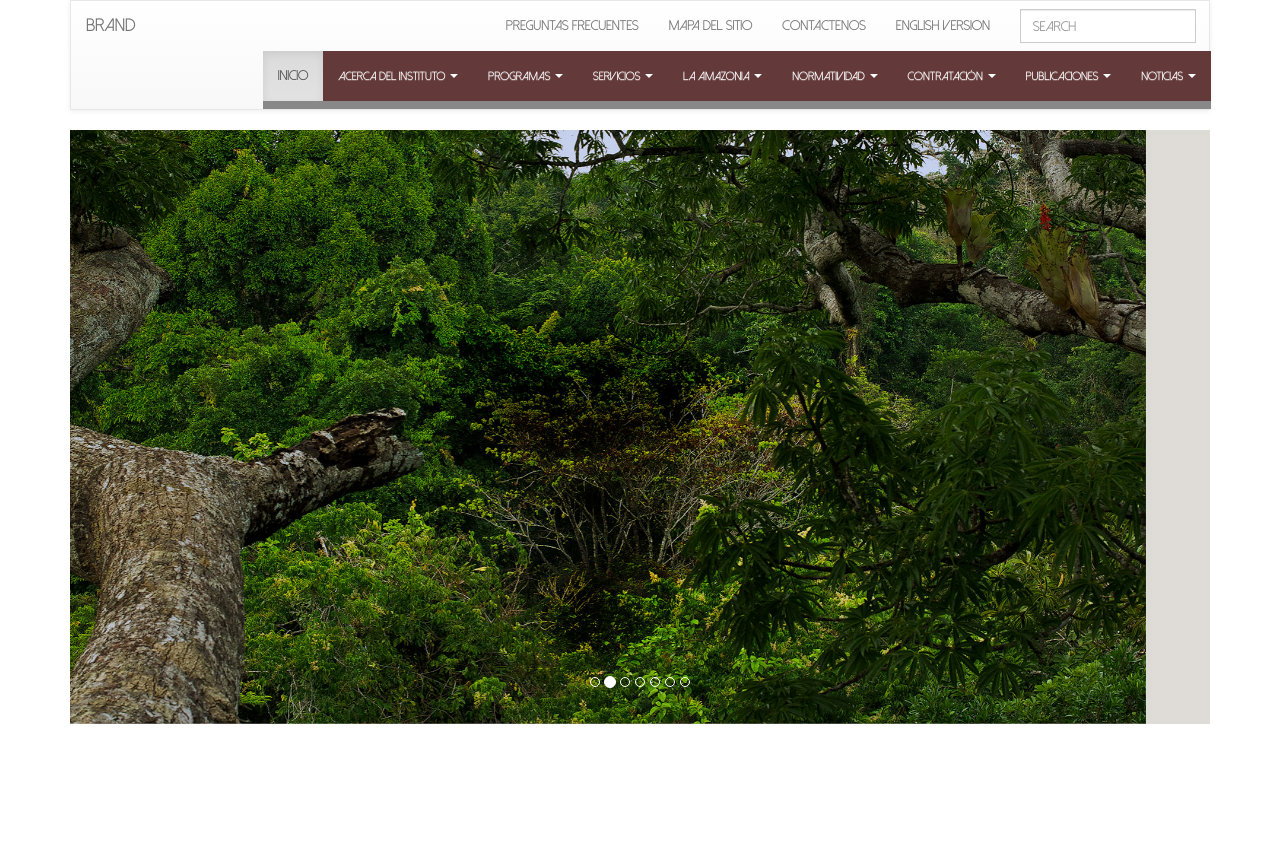
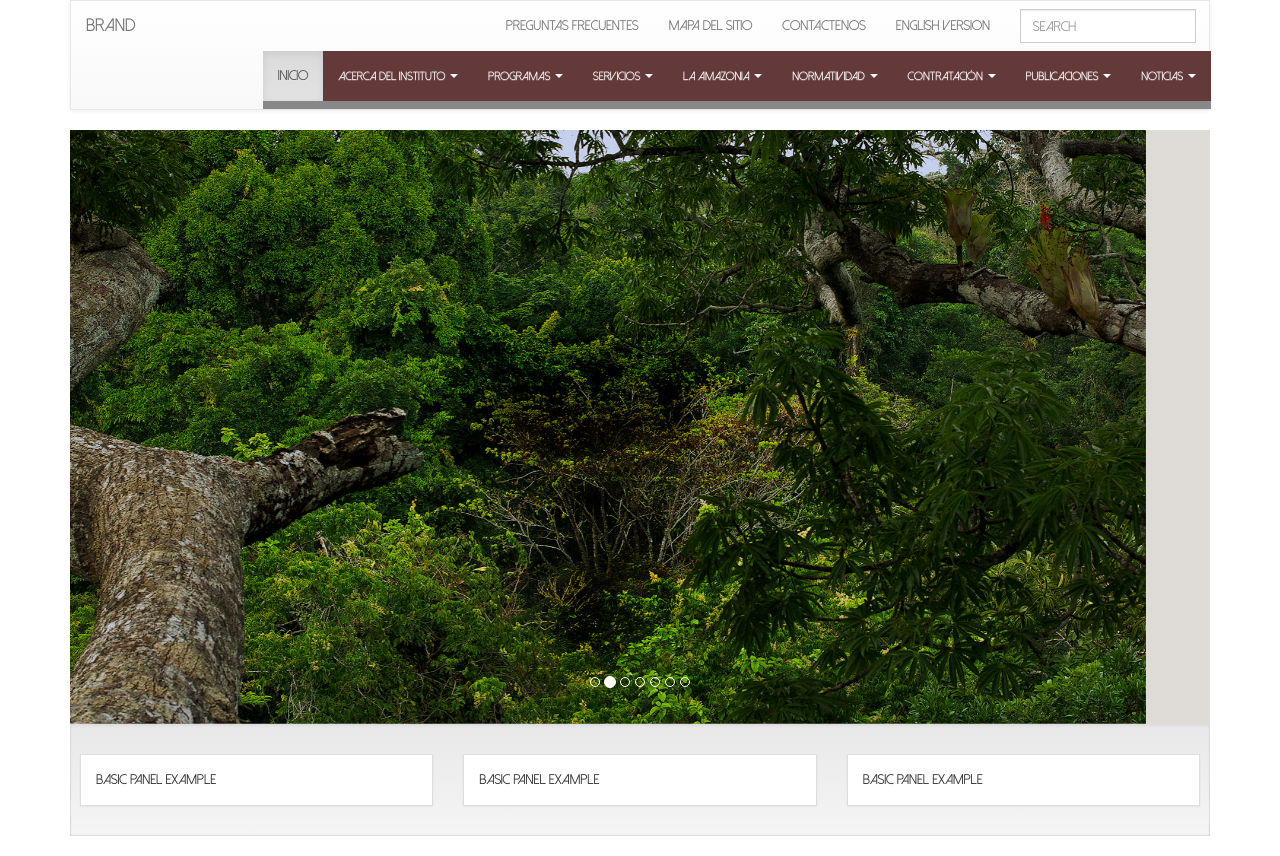
Before and after one commit to kyxer/sinchi_project, a plain HTML site: page home.html in a window 1280 px wide. Before the commit the page ends 800 px from the top, so only its background shows below. Drawn offline with Linux system fonts and the light colour scheme.

Commit message:
add panels

```diff
--- a/home.html
+++ b/home.html
@@ -232,6 +232,33 @@
           </div>
         </div>
       </div>
+      <div class="well well-sm">
+        <br>
+        <div class="row">
+        <div class="col-md-4">
+          <div class="panel panel-default">
+            <div class="panel-body">
+              Basic panel example
+            </div>
+          </div>
+        </div>
+        <div class="col-md-4">
+          <div class="panel panel-default">
+            <div class="panel-body">
+              Basic panel example
+            </div>
+          </div>
+        </div>
+        <div class="col-md-4">
+          <div class="panel panel-default">
+            <div class="panel-body">
+              Basic panel example
+            </div>
+          </div>
+        </div>
+      </div>
+      </div>
+
   <script src="./site/3rdparty/jquery/jquery-1.12.0.min.js"></script>
   <script src="./site/3rdparty/bootstrap-3.3.6-dist/js/bootstrap.min.js"></script>
   </body>
```
